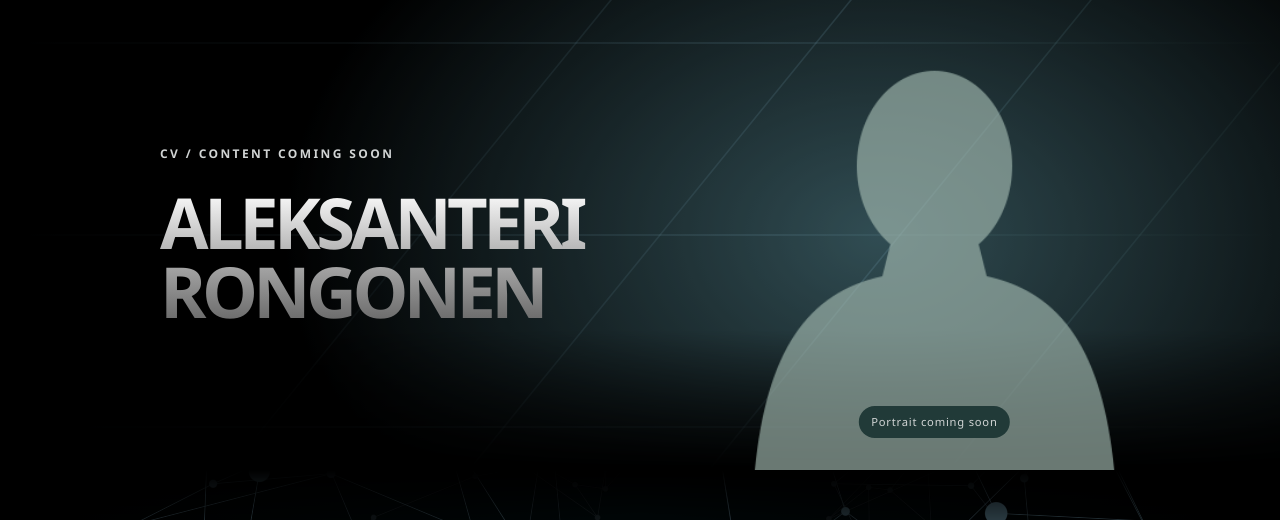
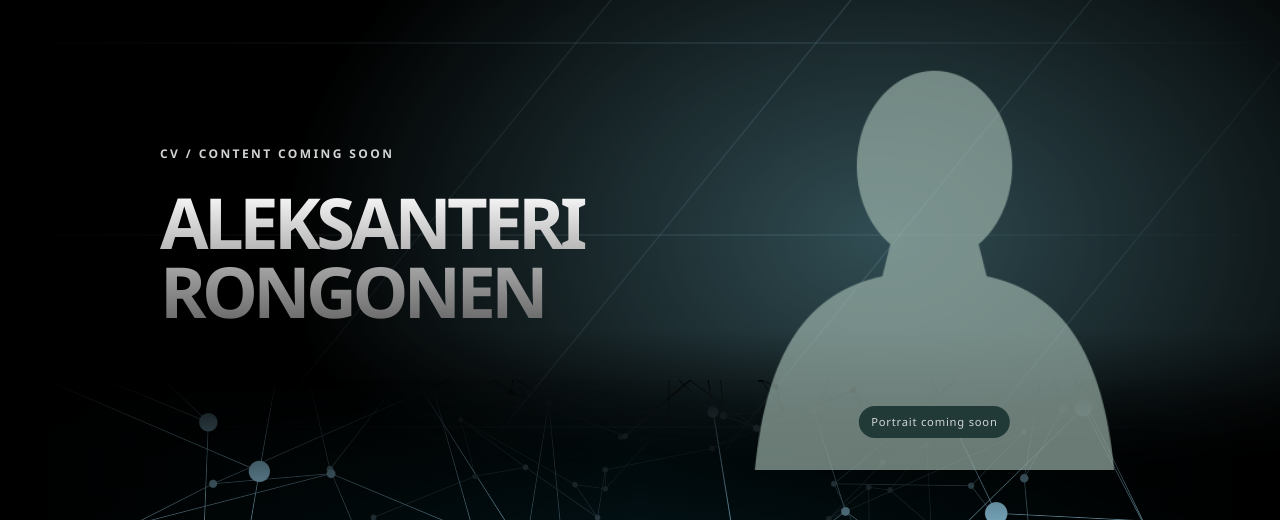
Before and after one commit to a-rongonen/website, an Astro site: page /cv in a window 1280 px wide. Shown: the top 520 px of the page. Built offline with nearby package versions, Linux system fonts and the light colour scheme; Astro itself is replaced by a stand-in of ours.

Commit message:
Align CV content to centered section boundaries

```diff
--- a/src/data/cv-design.ts
+++ b/src/data/cv-design.ts
@@ -1,8 +1,6 @@
 /** Shared presentation controls for both CV languages. */
 export const cvDesign = {
-  // Independent content-section spacing; use CSS lengths such as '48px' or '4rem'.
-  sectionStartSpacing: 'clamp(4rem, 8vw, 6.5rem)', // After the section begins, before its first element.
-  sectionEndSpacing: 'clamp(4rem, 8vw, 6.5rem)', // After its last element, before the section ends.
+  sectionEdgeDistance: 'clamp(4rem, 8vw, 6.5rem)', // Shared content inset from either section edge; e.g. '64px'.
   contentColor: '#d1d4d4', // Shared body text, icons, small headings, and table text.
   boxes: {
     defaultColor: '#182225', // Six-digit hex; its lightness controls how dark boxes stay.
@@ -58,8 +56,7 @@ export function cvDesignStyle(sectionBaseColor: string) {
   };
   const whiteStop = Math.max(0, Math.min(100, headings.whiteStop));
   return `--cv-content-color: ${cvDesign.contentColor};
-    --cv-section-start-spacing: ${cvDesign.sectionStartSpacing};
-    --cv-section-end-spacing: ${cvDesign.sectionEndSpacing};
+    --cv-section-edge-distance: ${cvDesign.sectionEdgeDistance};
     --cv-box-top: ${fill(source.lightness)};
     --cv-box-bottom: ${fill(source.lightness * (1 - unitInterval(boxes.shade)))};
     --cv-box-opacity: ${unitInterval(boxes.opacity) * 100}%;
--- a/src/data/cv-network.ts
+++ b/src/data/cv-network.ts
@@ -24,7 +24,7 @@ export const cvNetworkConfig = {
     history: { baseColor: '#7acbbf', centerColor: '#10342f' },
   } satisfies Record<string, Partial<NetworkPalette>>,
 
-  sectionTransition: 180, // CSS pixels fading into each new section; 0 = hard boundary.
+  sectionTransition: 180, // CSS pixels centered across section boundaries; 0 = hard boundary.
 
   nodeCount: 170, // Per shared, vertically repeating mesh volume. Mobile scales this count.
   scene: { width: 1800, height: 800, depth: 3000 }, // World units.
@@ -62,8 +62,10 @@ export function networkSectionStyle(section: NetworkSection) {
   const palette = networkPalette(section);
   const sections = Object.keys(cvNetworkConfig.sections) as NetworkSection[];
   const previous = networkPalette(sections[Math.max(0, sections.indexOf(section) - 1)]);
+  const next = networkPalette(sections[Math.min(sections.length - 1, sections.indexOf(section) + 1)]);
   return `--network-base: ${palette.baseColor}; --network-center: ${palette.centerColor};
     --network-edge: ${palette.edgeColor}; --network-previous-center: ${previous.centerColor};
-    --network-previous-edge: ${previous.edgeColor};
+    --network-previous-edge: ${previous.edgeColor}; --network-next-center: ${next.centerColor};
+    --network-next-edge: ${next.edgeColor};
     --network-transition: ${Math.max(0, cvNetworkConfig.sectionTransition)}px; ${cvDesignStyle(palette.baseColor)}`;
 }
--- a/src/layouts/CvLayout.astro
+++ b/src/layouts/CvLayout.astro
@@ -68,6 +68,9 @@ const { content } = Astro.props;
 </PageLayout>
 
 <script>
+  import { alignSectionText } from '../scripts/cv-section-spacing';
+  alignSectionText();
+
   // Small progressive enhancement: pack uneven cards while keeping the DOM in
   // left/right reading order. Without JS, the same cards form a regular grid.
   for (const stack of document.querySelectorAll<HTMLElement>('[data-card-stack]')) {
--- a/src/scripts/cv-network-webgl.ts
+++ b/src/scripts/cv-network-webgl.ts
@@ -7,7 +7,11 @@ export type NetworkView = {
   repeatHeight: number; unitScale: number; staticProjection: boolean;
   firstRow: number; rowCount: number; lineWidth: number; nodeSize: number;
 };
-export type NetworkBand = { top: number; height: number; rgb: number[]; previousRgb: number[]; transition: number; invisible: boolean };
+export type NetworkBand = {
+  top: number; height: number; rgb: number[]; previousRgb: number[]; nextRgb?: number[];
+  transition: number; invisible: boolean;
+  visibleRanges?: { top: number; height: number }[];
+};
 
 const projection = `
 uniform vec2 u_viewport;
@@ -56,13 +60,14 @@ void main() {
 }`;
 
 const paletteFragment = `
-uniform vec3 u_color, u_previousColor;
+uniform vec3 u_color, u_previousColor, u_nextColor;
 uniform vec2 u_viewport;
-uniform float u_bandTop, u_transition, u_pixelRatio;
+uniform float u_bandTop, u_bandBottom, u_transition, u_pixelRatio;
 vec3 sectionColor() {
   float y = u_viewport.y - gl_FragCoord.y / u_pixelRatio;
-  float t = u_transition > 0.0 ? clamp((y - u_bandTop) / u_transition, 0.0, 1.0) : 1.0;
-  return mix(u_previousColor, u_color, t);
+  float incoming = u_transition > 0.0 ? clamp(.5 + (y - u_bandTop) / u_transition, .5, 1.0) : 1.0;
+  float outgoing = u_transition > 0.0 ? clamp(.5 - (u_bandBottom - y) / u_transition, 0.0, .5) : 0.0;
+  return mix(mix(u_previousColor, u_color, incoming), u_nextColor, outgoing);
 }
 `;
 
@@ -141,7 +146,7 @@ export function createNetworkGpu(canvas: HTMLCanvasElement) {
       if (!gl!.getProgramParameter(result, gl!.LINK_STATUS)) throw new Error('Network shader linking failed');
       const names = ['viewport', 'camera', 'cameraY', 'anchorY', 'focal', 'repeat', 'unitScale',
         'rotation', 'static', 'firstRow', 'depthExtent', 'darkening', 'pixelRatio',
-        'lineWidth', 'nodeSize', 'maxPointSize', 'color', 'previousColor', 'bandTop', 'transition'];
+        'lineWidth', 'nodeSize', 'maxPointSize', 'color', 'previousColor', 'nextColor', 'bandTop', 'bandBottom', 'transition'];
       const uniforms = Object.fromEntries(names.map(name => [name, gl!.getUniformLocation(result, 'u_' + name)]));
       const vao = gl!.createVertexArray();
       const buffer = gl!.createBuffer();
@@ -242,18 +247,24 @@ export function createNetworkGpu(canvas: HTMLCanvasElement) {
           pixelRatio: view.pixelRatio, lineWidth: view.lineWidth, nodeSize: view.nodeSize, maxPointSize,
         })) gl!.uniform1f(u[name], value);
         for (const band of bands) {
-          const top = Math.max(0, band.top - scrollY);
-          const bottom = Math.min(view.height, band.top + band.height - scrollY);
-          if (bottom <= top || band.invisible) continue;
-          const first = Math.round(top * view.pixelRatio);
-          const last = Math.round(bottom * view.pixelRatio);
-          gl!.scissor(0, canvas.height - last, canvas.width, last - first);
+          if (band.top + band.height <= scrollY || band.top >= scrollY + view.height || band.invisible) continue;
           gl!.uniform3f(u.color, band.rgb[0] / 255, band.rgb[1] / 255, band.rgb[2] / 255);
           gl!.uniform3f(u.previousColor, band.previousRgb[0] / 255, band.previousRgb[1] / 255, band.previousRgb[2] / 255);
+          const next = band.nextRgb ?? band.rgb;
+          gl!.uniform3f(u.nextColor, next[0] / 255, next[1] / 255, next[2] / 255);
           gl!.uniform1f(u.bandTop, band.top - scrollY);
+          gl!.uniform1f(u.bandBottom, band.top + band.height - scrollY);
           gl!.uniform1f(u.transition, band.transition);
-          gl!.drawArraysInstanced(isLine ? gl!.TRIANGLES : gl!.POINTS, 0,
-            isLine ? lineVertices : view.rowCount, isLine ? view.rowCount : nodeCount);
+          for (const range of band.visibleRanges ?? [band]) {
+            const top = Math.max(0, range.top - scrollY);
+            const bottom = Math.min(view.height, range.top + range.height - scrollY);
+            if (bottom <= top) continue;
+            const first = Math.round(top * view.pixelRatio);
+            const last = Math.round(bottom * view.pixelRatio);
+            gl!.scissor(0, canvas.height - last, canvas.width, last - first);
+            gl!.drawArraysInstanced(isLine ? gl!.TRIANGLES : gl!.POINTS, 0,
+              isLine ? lineVertices : view.rowCount, isLine ? view.rowCount : nodeCount);
+          }
         }
       }
       gl!.bindVertexArray(null);
--- a/src/scripts/cv-network.ts
+++ b/src/scripts/cv-network.ts
@@ -9,6 +9,8 @@ type PaletteBand = {
   height: number;
   rgb: number[];
   previousRgb: number[];
+  nextRgb: number[];
+  visibleRanges: { top: number; height: number }[];
   transition: number;
   invisible: boolean;
 };
@@ -44,12 +46,14 @@ export function startNetwork(host: HTMLElement): () => void {
   let depthOrder = createDepthOrder(geometry.nodes);
   const bands: PaletteBand[] = Array.from(document.querySelectorAll<HTMLElement>('[data-network-section]')).map(element => {
     const palette = networkPalette(element.dataset.networkSection as NetworkSection);
-    return { element, top: 0, height: 0, previousRgb: [], transition: 0, rgb: rgbChannels(palette.baseColor),
+    return { element, top: 0, height: 0, previousRgb: [], nextRgb: [], visibleRanges: [], transition: 0, rgb: rgbChannels(palette.baseColor),
       invisible: [palette.baseColor, palette.centerColor, palette.edgeColor].every(color => color.toLowerCase() === '#000000') };
   });
+  const visiblePalettes = bands.map(band => !band.invisible);
   bands.forEach((band, index) => {
     band.previousRgb = bands[Math.max(0, index - 1)].rgb;
-    if (index > 0 && config.sectionTransition > 0 && !bands[index - 1].invisible) band.invisible = false;
+    band.nextRgb = bands[Math.min(bands.length - 1, index + 1)].rgb;
+    if (config.sectionTransition > 0 && (visiblePalettes[index - 1] || visiblePalettes[index + 1])) band.invisible = false;
   });
   let frame = 0;
   let elapsed = 0;
@@ -100,11 +104,19 @@ export function startNetwork(host: HTMLElement): () => void {
       canvas!.width = backingWidth;
       canvas!.height = backingHeight;
     }
-    for (const band of bands) {
+    for (const [index, band] of bands.entries()) {
       const bounds = band.element.getBoundingClientRect();
       band.top = bounds.top + window.scrollY;
       band.height = bounds.height;
+      // Each half stays inside its section, including unusually short sections.
       band.transition = Math.min(bounds.height, Math.max(0, config.sectionTransition));
+      // A black section normally has no mesh. Only paint the half-fades so black
+      // nodes do not cover the hero image outside its transition.
+      const half = band.transition / 2;
+      band.visibleRanges = visiblePalettes[index] ? [{ top: band.top, height: band.height }] : [
+        ...(half > 0 && visiblePalettes[index - 1] ? [{ top: band.top, height: half }] : []),
+        ...(half > 0 && visiblePalettes[index + 1] ? [{ top: band.top + band.height - half, height: half }] : []),
+      ];
     }
     requestDraw();
   }
@@ -184,17 +196,28 @@ export function startNetwork(host: HTMLElement): () => void {
     for (const band of bands) {
       const top = band.top - scrollY;
       const bottom = top + band.height;
-      if (bottom <= 0 || top >= height || band.invisible) continue;
-      const clipTop = Math.max(0, top);
-      const clipBottom = Math.min(height, bottom);
+      if (bottom <= 0 || top >= height || band.invisible || !band.visibleRanges.length) continue;
+      const clipTop = Math.max(0, band.visibleRanges[0].top - scrollY);
+      const lastRange = band.visibleRanges[band.visibleRanges.length - 1];
+      const clipBottom = Math.min(height, lastRange.top + lastRange.height - scrollY);
+      if (clipBottom <= clipTop) continue;
+      const transitionStops = [top, top + band.transition / 4, top + band.transition / 2,
+        bottom - band.transition / 2, bottom - band.transition / 4, bottom];
       const colorAt = (y: number, brightness: number) => {
-        const mix = band.transition > 0 ? clamp((y - top) / band.transition, 0, 1) : 1;
-        return `rgb(${band.rgb.map((channel, i) =>
-          Math.round((band.previousRgb[i] + (channel - band.previousRgb[i]) * mix) * brightness)).join(',')})`;
+        const incoming = band.transition > 0 ? clamp(.5 + (y - top) / band.transition, .5, 1) : 1;
+        const outgoing = band.transition > 0 ? clamp(.5 - (bottom - y) / band.transition, 0, .5) : 0;
+        return `rgb(${band.rgb.map((channel, i) => {
+          const color = band.previousRgb[i] + (channel - band.previousRgb[i]) * incoming;
+          return Math.round((color + (band.nextRgb[i] - color) * outgoing) * brightness);
+        }).join(',')})`;
       };
       ctx.save();
       ctx.beginPath();
-      ctx.rect(0, clipTop, width, clipBottom - clipTop);
+      for (const range of band.visibleRanges) {
+        const rangeTop = Math.max(0, range.top - scrollY);
+        const rangeBottom = Math.min(height, range.top + range.height - scrollY);
+        if (rangeBottom > rangeTop) ctx.rect(0, rangeTop, width, rangeBottom - rangeTop);
+      }
       ctx.clip();
 
       if (lineWidth > 0) {
@@ -210,7 +233,7 @@ export function startNetwork(host: HTMLElement): () => void {
             gradient.addColorStop(0, colorAt(a.y, a.brightness));
             // Stops at the fade boundaries keep long crossing edges continuous.
             if (b.y !== a.y && band.transition > 0) {
-              for (const y of [top, top + band.transition / 2, top + band.transition]) {
+              for (const y of transitionStops) {
                 const t = (y - a.y) / (b.y - a.y);
                 if (t > 0 && t < 1) gradient.addColorStop(t, colorAt(y, a.brightness + (b.brightness - a.brightness) * t));
               }
@@ -230,9 +253,14 @@ export function startNetwork(host: HTMLElement): () => void {
           const node = projected[(i % rowCount) * count + index];
           if (node.x < -node.radius || node.x > width + node.radius
             || node.y < clipTop - node.radius || node.y > clipBottom + node.radius) continue;
-          if (band.transition > 0 && node.y + node.radius > top && node.y - node.radius < top + band.transition) {
+          if (band.transition > 0 && (node.y - node.radius < top + band.transition / 2
+            || node.y + node.radius > bottom - band.transition / 2)) {
             const gradient = ctx.createLinearGradient(0, node.y - node.radius, 0, node.y + node.radius);
             gradient.addColorStop(0, colorAt(node.y - node.radius, node.brightness));
+            for (const y of transitionStops) {
+              const t = (y - node.y + node.radius) / (2 * node.radius);
+              if (t > 0 && t < 1) gradient.addColorStop(t, colorAt(y, node.brightness));
+            }
             gradient.addColorStop(1, colorAt(node.y + node.radius, node.brightness));
             ctx.fillStyle = gradient;
           } else ctx.fillStyle = colorAt(node.y, node.brightness);
--- /dev/null
+++ b/src/scripts/cv-section-spacing.ts
@@ -0,0 +1,80 @@
+/** Align exposed text ink with the shared section inset, including accents.
+ * Measurements run only on resize, text/font changes; never on scrolling. */
+export function alignSectionText() {
+  if (!CSS.supports('text-box', 'trim-both cap alphabetic')) return;
+  const context = document.createElement('canvas').getContext('2d');
+  if (!context) return;
+  const elements = Array.from(document.querySelectorAll<HTMLElement>(
+    '.cv-section > .cv-container > :is(h1, h2, h3, h4, h5, h6, p):is(:first-child, :last-child)',
+  ));
+  const range = document.createRange();
+
+  function edgeLines(element: HTMLElement) {
+    const walker = document.createTreeWalker(element, NodeFilter.SHOW_TEXT);
+    let top: number | undefined;
+    let first: string | undefined;
+    let text = '';
+    for (let node = walker.nextNode(); node; node = walker.nextNode()) {
+      let offset = 0;
+      for (const character of node.textContent || '') {
+        range.setStart(node, offset);
+        offset += character.length;
+        range.setEnd(node, offset);
+        const bounds = range.getBoundingClientRect();
+        if (!bounds.height) continue;
+        if (top === undefined) top = bounds.top;
+        else if (bounds.top > top + 1) {
+          first ??= text;
+          text = '';
+          top = bounds.top;
+        }
+        text += character;
+      }
+    }
+    return { first: first ?? text, last: text };
+  }
+
+  let frame = 0;
+  function update() {
+    frame = 0;
+    // Batch layout reads before writing corrections to avoid layout thrashing.
+    const corrections = elements.map(element => {
+      const style = getComputedStyle(element);
+      const lines = edgeLines(element);
+      const transform = (text: string) => style.textTransform === 'uppercase'
+        ? text.toLocaleUpperCase(document.documentElement.lang)
+        : style.textTransform === 'lowercase'
+          ? text.toLocaleLowerCase(document.documentElement.lang) : text;
+      context!.font = `${style.fontStyle} ${style.fontWeight} ${style.fontSize} ${style.fontFamily}`;
+      const cap = context!.measureText('H').actualBoundingBoxAscent;
+      return {
+        start: element.matches(':first-child')
+          ? Math.ceil(context!.measureText(transform(lines.first)).actualBoundingBoxAscent - cap) : 0,
+        end: element.matches(':last-child')
+          ? Math.ceil(context!.measureText(transform(lines.last)).actualBoundingBoxDescent) : 0,
+      };
+    });
+    elements.forEach((element, index) => {
+      for (const [property, correction] of [
+        ['--cv-text-overhang', corrections[index].start],
+        ['--cv-text-descent', corrections[index].end],
+      ] as const) {
+        const value = `${correction}px`;
+        if (element.style.getPropertyValue(property) !== value) element.style.setProperty(property, value);
+      }
+      element.classList.add('has-edge-trim');
+    });
+  }
+  function schedule() {
+    if (!frame) frame = requestAnimationFrame(update);
+  }
+  const resize = new ResizeObserver(schedule);
+  const mutations = new MutationObserver(schedule);
+  for (const element of elements) {
+    resize.observe(element);
+    mutations.observe(element, { childList: true, characterData: true, subtree: true });
+  }
+  void document.fonts.ready.then(schedule);
+  document.fonts.addEventListener('loadingdone', schedule);
+  schedule();
+}
--- a/src/styles/cv.css
+++ b/src/styles/cv.css
@@ -17,14 +17,24 @@
   color: var(--cv-content-color);
   background: linear-gradient(90deg, var(--network-edge), var(--network-center) 50%, var(--network-edge));
 }
-.cv-network-section::before {
+.cv-network-section::before, .cv-network-section::after {
   content: '';
   position: absolute;
-  inset: 0 0 auto;
-  height: min(var(--network-transition), 100%);
+  left: 0;
+  right: 0;
+  /* Each boundary is the 50/50 midpoint, including without JavaScript. */
+  height: min(calc(var(--network-transition) / 2), 50%);
+  pointer-events: none;
+}
+.cv-network-section::before {
+  top: 0;
   background: linear-gradient(90deg, var(--network-previous-edge), var(--network-previous-center) 50%, var(--network-previous-edge));
-  mask-image: linear-gradient(#000, transparent);
-  pointer-events: none;
+  mask-image: linear-gradient(rgb(0 0 0 / .5), transparent);
+}
+.cv-network-section::after {
+  bottom: 0;
+  background: linear-gradient(90deg, var(--network-next-edge), var(--network-next-center) 50%, var(--network-next-edge));
+  mask-image: linear-gradient(transparent, rgb(0 0 0 / .5));
 }
 cv-network {
   display: block;
@@ -59,13 +69,27 @@ cv-network canvas { display: block; width: 100%; height: 100%; }
 .portrait-placeholder { display: block; width: 100%; max-height: 400px; fill: #a3bab1; opacity: .65; }
 .portrait-label { position: absolute; bottom: 2rem; left: 50%; transform: translateX(-50%); font-size: .7rem; letter-spacing: .07em; white-space: nowrap; background: #213a38; padding: .45rem .75rem; border-radius: 2rem; }
 .cv-section {
-  padding-block-start: max(0px, var(--cv-section-start-spacing));
-  padding-block-end: max(0px, var(--cv-section-end-spacing));
+  padding-block: max(0px, var(--cv-section-edge-distance));
 }
 /* Edge spacing belongs to the section, regardless of its first/last element. */
 .cv-section > .cv-container { display: flow-root; }
 .cv-section > .cv-container > :first-child { margin-block-start: 0; }
 .cv-section > .cv-container > :last-child { margin-block-end: 0; }
+/* Enable after measuring accent overhang so gradient text is never clipped.
+   Boxed content keeps its own padding and border edges. */
+.cv-section > .cv-container > :is(h1, h2, h3, h4, h5, h6, p).has-edge-trim:first-child {
+  padding-block-start: max(0px, var(--cv-text-overhang, 0px));
+  margin-block-start: min(0px, var(--cv-text-overhang, 0px));
+  text-box: trim-start cap alphabetic;
+}
+.cv-section > .cv-container > :is(h1, h2, h3, h4, h5, h6, p).has-edge-trim:last-child {
+  padding-block-end: max(0px, var(--cv-text-descent, 0px));
+  margin-block-end: min(0px, var(--cv-text-descent, 0px));
+  text-box: trim-end cap alphabetic;
+}
+.cv-section > .cv-container > :is(h1, h2, h3, h4, h5, h6, p).has-edge-trim:only-child {
+  text-box: trim-both cap alphabetic;
+}
 .cv-page h2 { margin: 0 0 2.75rem; text-align: center; text-transform: uppercase; font-size: clamp(2.3rem, 6.5vw, 4.8rem); line-height: 1.05; letter-spacing: -.045em; font-weight: 700; text-wrap: balance; }
 /* Tint is a lerp from the original gray highlight to the section palette. */
 .glass {
@@ -146,7 +170,7 @@ cv-network canvas { display: block; width: 100%; height: 100%; }
 @media print {
   .cv-page { color: #111; background: #fff; }
   .cv-network-section { color: #333; background: #fff; }
-  .cv-network-section::before, .cv-hero-background { display: none; }
+  .cv-network-section::before, .cv-network-section::after, .cv-hero-background { display: none; }
   .cv-page h1, .cv-page h2 { color: #111; background: none; }
   cv-network { display: none; }
   .cv-section { padding-block: 2rem; }
```
Also changed, not shown: tests/cv-design.browser.mjs (+51 -5 lines), tests/cv-spacing.browser.mjs (added, +109 -0 lines), README.md.
